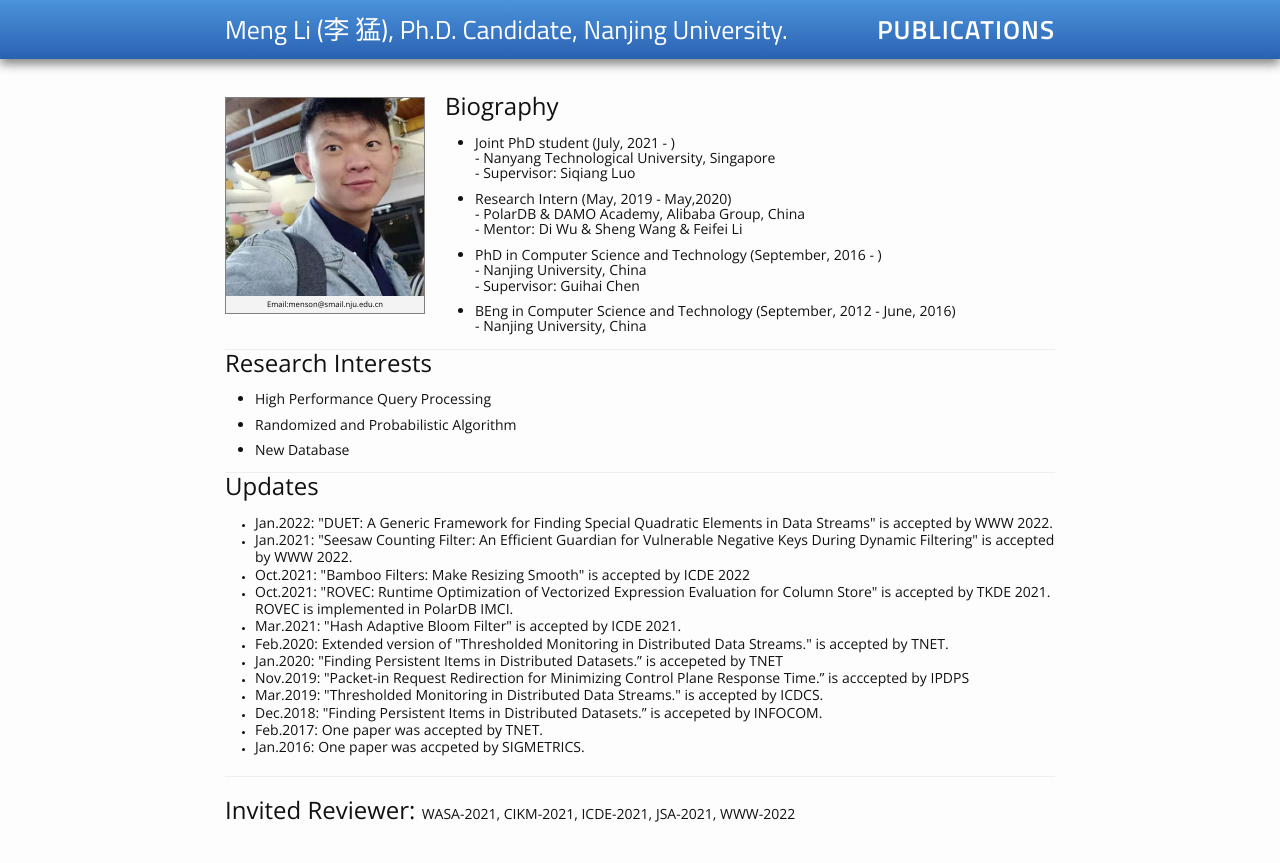
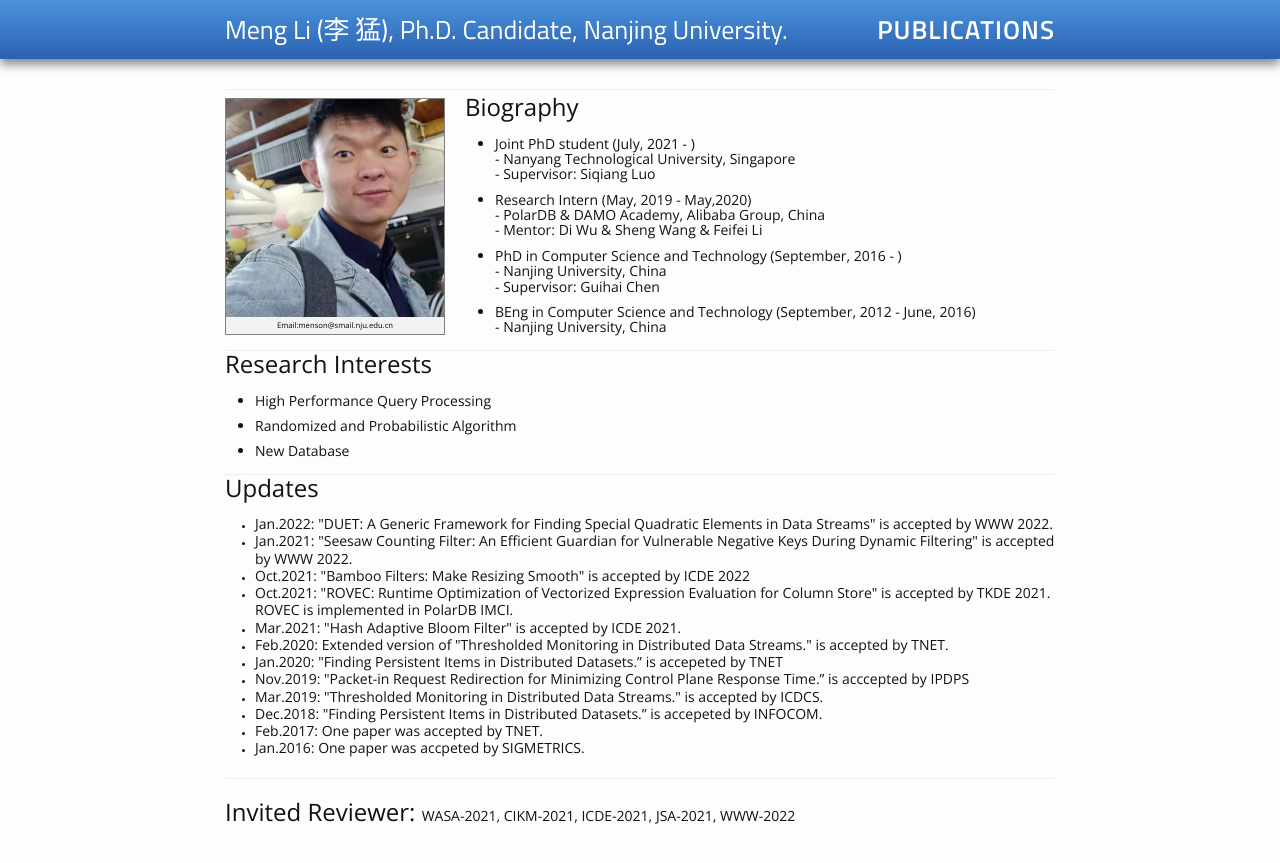
Before and after one commit to njulimn/njulimn.github.io, a Jekyll site: the page built from index.md, in a window 1280 px wide. Shown: the top 863 px of the page. Built offline with Jekyll 4.4.1, drawn with Linux system fonts in a browser that asks for light colours; nearby versions of some CDN libraries; a script that is not in the unit is left out.

Commit message:
fix pic error

```diff
--- a/index.md
+++ b/index.md
@@ -1,9 +1,10 @@
 ---
 layout: default
 ---
+------
 
 <div class="home" style="width:100%;margin-top:0.5%;overflow: hidden;">
-    {% include image.html url="/images/profile.jpeg" caption="Email:menson@smail.nju.edu.cn" width=200 align="left" %}
+    {% include image.html url="/images/profile.jpeg" caption="Email:menson@smail.nju.edu.cn" width=220 align="left" %}
     <div style="width:70%;positon:relative;float:left;margin:auto;" >
         <div style="width:20%;float:right;" >
             <script type="text/javascript" id="clstr_globe" src="//clustrmaps.com/globe.js?d=EIJ3JO6Pc1dgJalsnc_IcmLbLdDoPEFqew-PZXrfYQI"></script>
```
